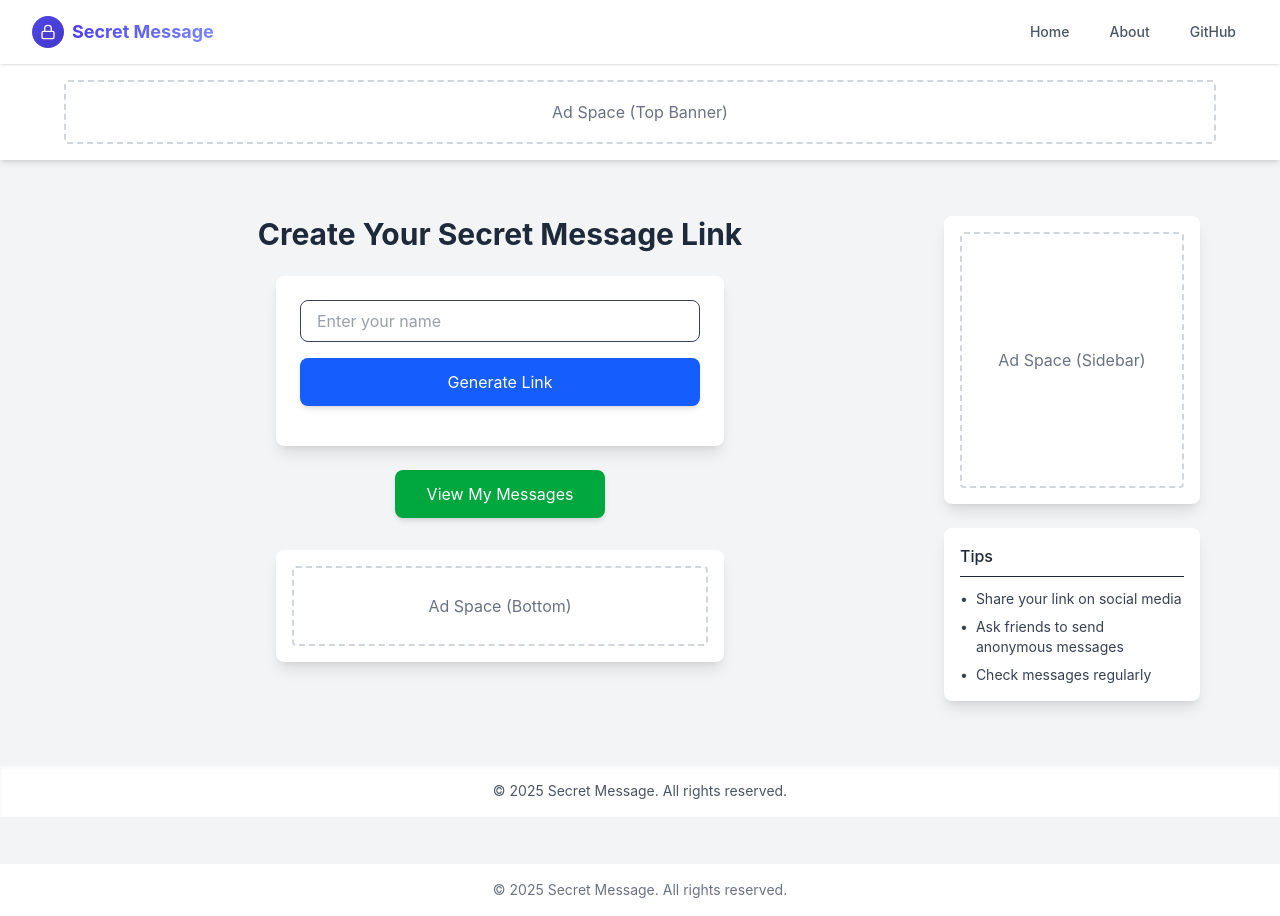
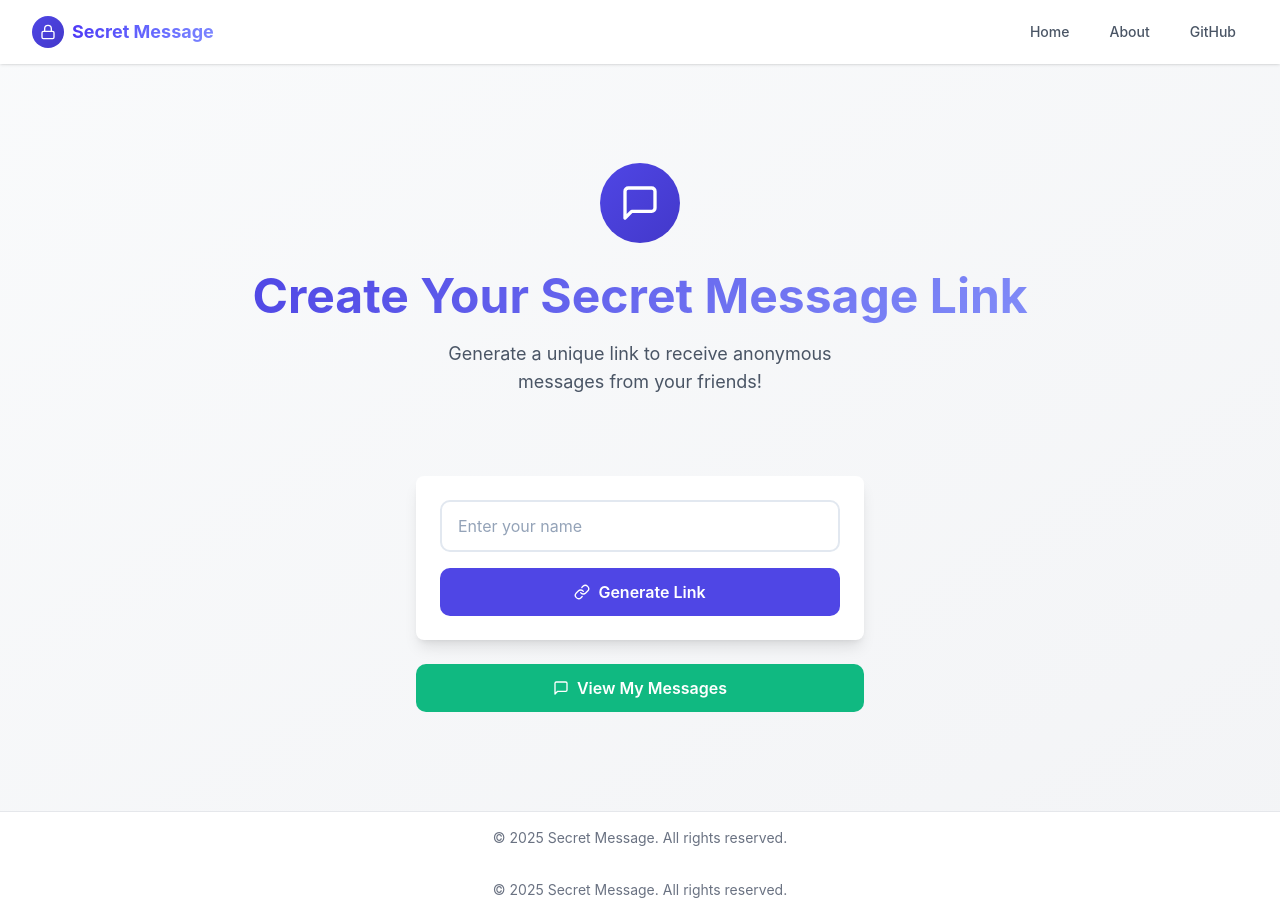
Before and after one commit to SachinnMahapatra/secret-messages, a React (Vite) app in the folder Front-End/: page /create-link in a window 1280 px wide. Built offline with nearby package versions, Linux system fonts and the light colour scheme.

Commit message:
home page fix

```diff
--- a/Front-End/src/components/CreateLink.jsx
+++ b/Front-End/src/components/CreateLink.jsx
@@ -2,7 +2,7 @@ import { useState } from "react";
 import { useNavigate } from "react-router-dom";
 import { Copy, Share2, Facebook, Twitter, Instagram, Mail, Check } from "lucide-react";
 import { FaWhatsapp } from "react-icons/fa";
-
+import { FiLink, FiMessageSquare, FiLoader, FiCheckCircle } from 'react-icons/fi';
 
 const CreateLink = () => {
   const [name, setName] = useState("");
@@ -59,23 +59,24 @@ const CreateLink = () => {
       setTimeout(() => setCopied(false), 3000);
     }
   };
+
   const shareMessages = [
     "🔒 Your secrets are safe with me! 📝 Share anything, anytime—completely anonymous! 🤫👇",
     "💬 Got something to say? Say it anonymously! No one will ever know! 🤐👇",
-    "🤭 Shhh... Drop me a secret message! I won’t know who sent it! 🔥👇",
+    "🤭 Shhh... Drop me a secret message! I won't know who sent it! 🔥👇",
     "👀 Curious to know what people think about you? Let them send messages anonymously! 🔗👇",
     "🚀 Speak your heart out, completely anonymously! Drop me a message now! 💌👇",
   ];
+
   const getRandomMessage = () => {
     return shareMessages[Math.floor(Math.random() * shareMessages.length)];
   };
-
 
   const handleShare = (platform) => {
     if (!link) return;
 
     let shareUrl;
-  const text = getRandomMessage(); // Har baar random message lega
+    const text = getRandomMessage();
 
     switch (platform) {
       case 'facebook':
@@ -109,26 +110,19 @@ const CreateLink = () => {
   };
 
   return (
-    <div className="min-h-screen bg-gray-100">
-      {/* Top Ad Banner */}
-      <div className="w-full bg-white p-4 shadow-md mb-6">
-        <div className="max-w-6xl mx-auto h-16 flex items-center justify-center border-2 border-dashed border-gray-300 rounded">
-          <p className="text-gray-500">Ad Space (Top Banner)</p>
+    <div className="min-h-screen bg-gradient-to-br from-gray-50 to-gray-100 flex flex-col items-center">
+      <div className="flex-1 flex flex-col items-center justify-center w-full max-w-4xl text-center px-4 py-12 md:py-16">
+        <div className="mb-10">
+          <div className="w-20 h-20 rounded-full gradient-primary flex items-center justify-center mx-auto mb-6">
+            <FiMessageSquare className="w-10 h-10 text-white" />
           </div>
+          <h2 className="premium-title text-3xl md:text-4xl lg:text-5xl mb-4">
+            Create Your Secret Message Link
+          </h2>
+          <p className="text-gray-600 text-sm md:text-lg max-w-md mx-auto mb-10">
+            Generate a unique link to receive anonymous messages from your friends!
+          </p>
         </div>
-
-      {/* Notification for Copy */}
-      {copied && (
-        <div className="fixed top-20 right-4 bg-green-500 text-white py-2 px-4 rounded-lg shadow-lg flex items-center space-x-2 animate-fade-in z-50">
-          <Check size={20} />
-          <p>Link copied successfully!</p>
-        </div>
-      )}
-
-      <div className="max-w-6xl mx-auto px-4 flex flex-col md:flex-row gap-6">
-        {/* Main Content */}
-        <div className="flex-1 flex flex-col items-center text-center py-8">
-          <h2 className="text-3xl font-bold text-gray-800 mb-6">Create Your Secret Message Link</h2>
 
         <div className="w-full max-w-md bg-white shadow-lg rounded-lg p-6 mb-6">
           <input
@@ -136,13 +130,18 @@ const CreateLink = () => {
             value={name}
             onChange={(e) => setName(e.target.value)}
             placeholder="Enter your name"
-              className="w-full px-4 py-2 border rounded-lg mb-4 text-gray-700 focus:outline-none focus:ring-2 focus:ring-blue-500"
+            className="premium-input mb-4"
           />
           <button
-              className="w-full bg-blue-600 text-white px-6 py-3 rounded-lg shadow-md hover:bg-blue-700 transition mb-4"
+            className="premium-btn premium-btn-primary w-full flex items-center justify-center"
             onClick={handleCreateLink}
             disabled={loading}
           >
+            {loading ? (
+              <FiLoader className="animate-spin mr-2" />
+            ) : (
+              <FiLink className="mr-2" />
+            )}
             {loading ? "Generating..." : "Generate Link"}
           </button>
 
@@ -160,7 +159,7 @@ const CreateLink = () => {
                   onClick={handleCopyLink}
                   className="bg-blue-600 text-white px-4 py-2 rounded-r-lg hover:bg-blue-700 flex items-center justify-center"
                 >
-                    {copied ? <Check size={20} /> : <Copy size={20} />}
+                  {copied ? <FiCheckCircle size={20} /> : <Copy size={20} />}
                 </button>
               </div>
 
@@ -168,7 +167,7 @@ const CreateLink = () => {
               <div className="relative">
                 <button
                   onClick={() => setShowShareOptions(!showShareOptions)}
-                    className="w-full bg-indigo-600 text-white px-6 py-3 rounded-lg shadow-md hover:bg-indigo-700 transition flex items-center justify-center space-x-2"
+                  className="premium-btn premium-btn-outline w-full flex items-center justify-center space-x-2"
                 >
                   <Share2 size={20} />
                   <span>Share Link</span>
@@ -193,7 +192,7 @@ const CreateLink = () => {
                         <span className="text-xs mt-1">Twitter</span>
                       </button>
                       <button
-                          onClick={() => handleShare('whatsapp')}
+                        onClick={() => handleShare('Whatsapp')}
                         className="flex flex-col items-center justify-center p-2 hover:bg-gray-100 rounded-lg"
                       >
                         <FaWhatsapp size={24} className="text-green-500" />
@@ -215,53 +214,16 @@ const CreateLink = () => {
         </div>
 
         <button
-            className="bg-green-600 text-white px-8 py-3 rounded-lg shadow-md hover:bg-green-700 transition mb-8 flex items-center space-x-2"
+          className="premium-btn premium-btn-secondary w-full max-w-md flex items-center justify-center"
           onClick={handleViewMessages}
         >
-            <span>View My Messages</span>
+          <FiMessageSquare className="mr-2" /> View My Messages
         </button>
-
-          {/* Bottom Ad Space */}
-          <div className="w-full max-w-md bg-white shadow-lg p-4 rounded-lg mb-6">
-            <div className="h-20 flex items-center justify-center border-2 border-dashed border-gray-300 rounded">
-              <p className="text-gray-500">Ad Space (Bottom)</p>
-            </div>
-          </div>
       </div>
 
-        {/* Side Ad Column */}
-        <div className="md:w-64 py-8">
-          <div className="bg-white shadow-lg p-4 rounded-lg mb-6">
-            <div className="h-64 flex items-center justify-center border-2 border-dashed border-gray-300 rounded">
-              <p className="text-gray-500">Ad Space (Sidebar)</p>
-            </div>
-          </div>
-
-          {/* Tips Box */}
-          <div className="bg-white shadow-lg p-4 rounded-lg">
-            <h3 className="font-medium text-gray-800 mb-3 border-b pb-2">Tips</h3>
-            <ul className="text-sm text-gray-700 space-y-2">
-              <li className="flex items-start space-x-2">
-                <span>•</span>
-                <span>Share your link on social media</span>
-              </li>
-              <li className="flex items-start space-x-2">
-                <span>•</span>
-                <span>Ask friends to send anonymous messages</span>
-              </li>
-              <li className="flex items-start space-x-2">
-                <span>•</span>
-                <span>Check messages regularly</span>
-              </li>
-            </ul>
-          </div>
-        </div>
-      </div>
-
-      {/* Footer */}
-      <footer className="w-full py-4 bg-white shadow-inner mt-8">
-        <div className="max-w-6xl mx-auto px-4 text-center text-gray-600 text-sm">
-          <p>© 2025 Secret Message. All rights reserved.</p>
+      <footer className="w-full py-4 text-center text-gray-500 text-sm border-t border-gray-200 bg-white">
+        <div className="max-w-7xl mx-auto px-4 sm:px-6 lg:px-8">
+          <p>© {new Date().getFullYear()} Secret Message. All rights reserved.</p>
         </div>
       </footer>
     </div>
```
Also changed, not shown: Front-End/src/pages/Home.jsx (+85 -70 lines). Lines whose indentation alone changed are shown as unchanged.
